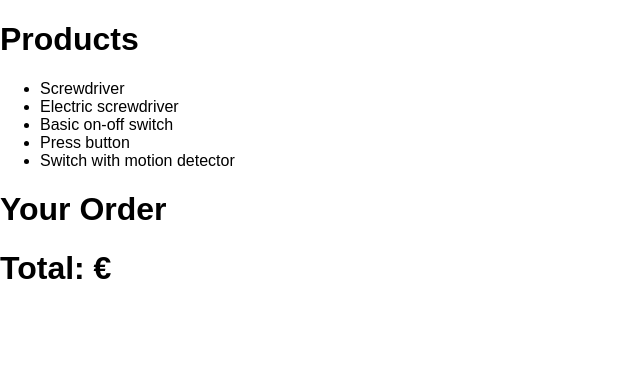
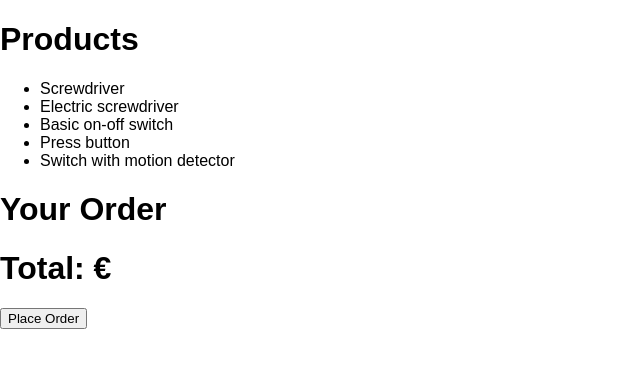
Before and after one commit to EOSullivanBerlin/Order-Tech-Test-Teamleader, a React (Create React App) app: page / in a window 1280 px wide. Shown: the top 368 px of the page, without its empty margins (0-640 px from the left). Built offline with nearby package versions, Linux system fonts and the light colour scheme.

Commit message:
Added a basic http post request that checks to see that server has recived it and console logs sucess or failure

```diff
--- a/package.json
+++ b/package.json
@@ -3,6 +3,7 @@
   "version": "0.1.0",
   "private": true,
   "dependencies": {
+    "axios": "^0.18.0",
     "react": "^16.3.2",
     "react-dom": "^16.3.2",
     "react-scripts": "1.1.4"
--- a/src/App.js
+++ b/src/App.js
@@ -1,12 +1,13 @@
 import React, { Component } from 'react';
 import ProductList from './components/ProductList';
 import Order from './components/Order';
+import axios from 'axios';
 
 class App extends Component {
-
   constructor(props) {
     super(props);
     this.state = {
+      orderSucessful: false,
       products: [
        {
           "id": "A101",
@@ -59,7 +60,6 @@ class App extends Component {
   }
 
   updateTotal() {
-
     let newTotal = this.state.orders
     let count = 0
     for (let i = 0; i < newTotal.items.length; i ++){
@@ -106,7 +106,6 @@ class App extends Component {
       return newOrderItem
     }
 
-    //Code need for the Orders page
 
     handleFindDescription(orderId) {
       console.log('hi')
@@ -134,6 +133,21 @@ class App extends Component {
       }
     }
 
+    handelOnPlaceOrder() {
+      axios.post('https://httpbin.org/post',
+    {
+      orders: this.state.orders
+    })
+      .then(response => {if(response.status === 200){
+                console.log(response)
+                console.log("order sucessful")
+            } else {
+              console.log(response)
+              console.log("order failed")
+            }
+          });
+    }
+
   render() {
     return (
       <div>
@@ -148,6 +162,7 @@ class App extends Component {
         orders={this.state.orders}
         findDescription={this.handleFindDescription.bind(this)}
         onItemSelect={this.handelOrderItemSubtraction.bind(this)}
+        onPlaceOrder={this.handelOnPlaceOrder.bind(this)}
        />
       </div>
       </div>
--- a/src/components/Order.js
+++ b/src/components/Order.js
@@ -14,6 +14,7 @@ function Order (props) {
       }
       </ul>
         <h1>Total: €{props.orders.total}</h1>
+        <button onClick={() => props.onPlaceOrder()}>Place Order</button>
     </div>
   )
 }
```
Also changed, not shown: 2 other files (tests, documents, lock files or other folders).
